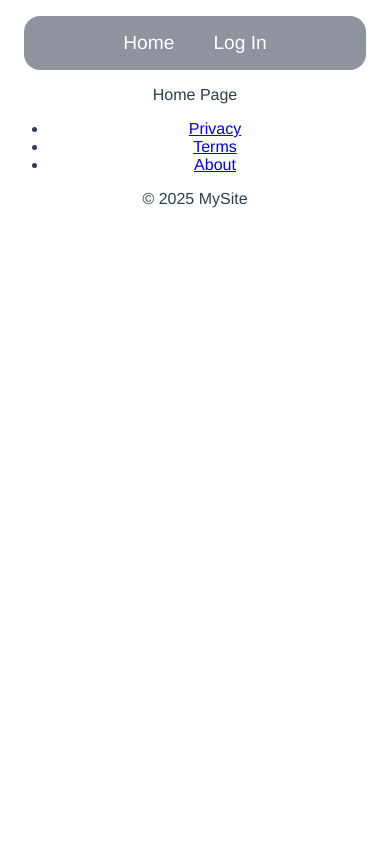
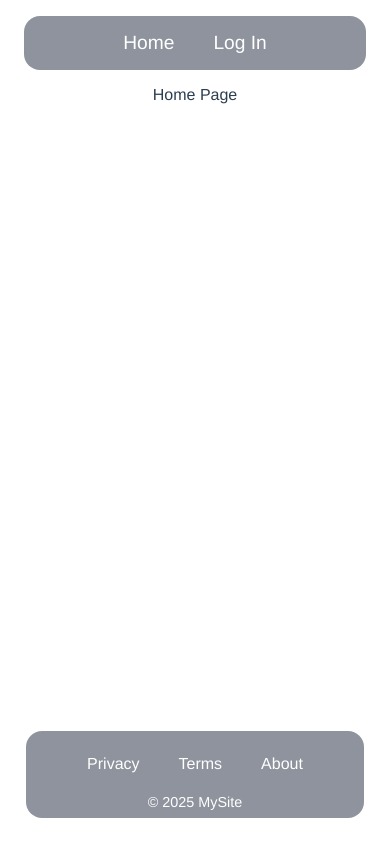
Before and after one commit to martin737373/Veebirakendused-Projekt, a Vue app: page / in a window 390 px wide. Built offline with nearby package versions, Linux system fonts and the light colour scheme.

Commit message:
Fix footer bug

```diff
--- a/src/components/FooterComponent.vue
+++ b/src/components/FooterComponent.vue
@@ -14,50 +14,63 @@
 <script setup></script>
 
 <style scoped>
-.header-container {
-  align-items: center;
+.footer-container {
   background-color: rgba(30, 40, 60, 0.5);
+  z-index: 1000;
+  position: fixed;
+  bottom: 10px;
+  left: 10px;
+  right: 10px;
   border-radius: 1rem;
+  padding: 0.5rem;
+  margin: 1rem;
   display: flex;
   justify-content: center;
-  margin: 1rem;
-  padding: 0.5rem;
-  z-index: 1000;
 }
 
-.nav {
+.footer-content {
   display: flex;
+  flex-direction: column;
+  align-items: center;
+  justify-content: center;
+  gap: 5px;
+}
+
+.footer-nav {
+  list-style: none;
+  display: flex;
+  gap: 15px;
   flex-wrap: wrap;
-  gap: 15px;
-  list-style: none;
-  margin: 0;
   padding: 0;
 }
 
-.nav a {
+.footer-nav a {
+  padding: 8px 12px;
+  color: white;
+  font-size: 1em;
+  text-decoration: none;
+  transition: background 0.3s, color 0.3s;
   border-radius: 5px;
-  color: #fff;
-  display: block;
-  font-size: 1.2em;
-  padding: 8px 12px;
-  text-align: center;
-  text-decoration: none;
-  transition: background-color 0.3s, color 0.3s;
 }
 
-.nav a:hover,
-.nav a:focus-visible {
+.footer-nav a:hover {
   background-color: bisque;
   color: #36abda;
 }
 
+.footer-text {
+  color: white;
+  font-size: 0.9em;
+  text-align: center;
+}
+
 @media (max-width: 1050px) {
-  .header-container {
+  .footer-container {
     flex-direction: column;
     gap: 10px;
   }
 
-  .nav {
+  .footer-nav {
     justify-content: center;
   }
 }
```
Also changed, not shown: package.json (line endings or trailing spaces).
